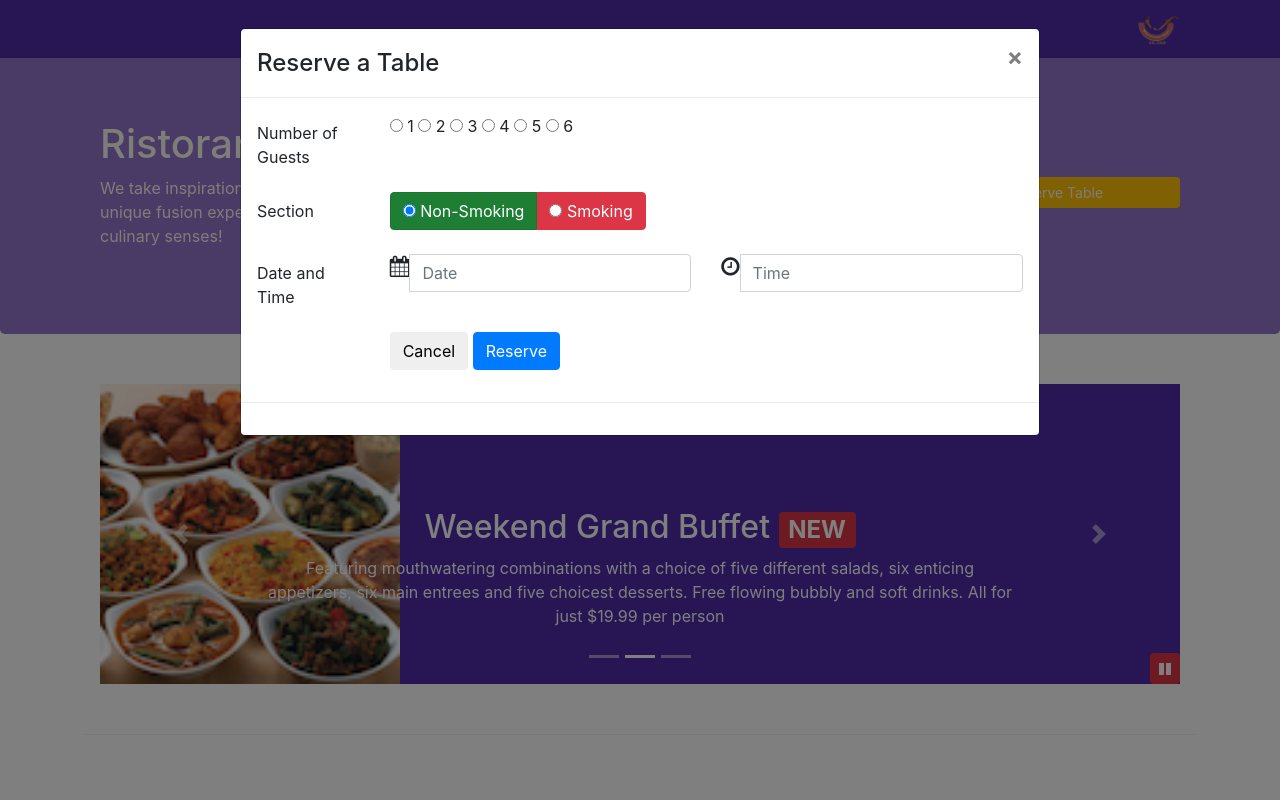
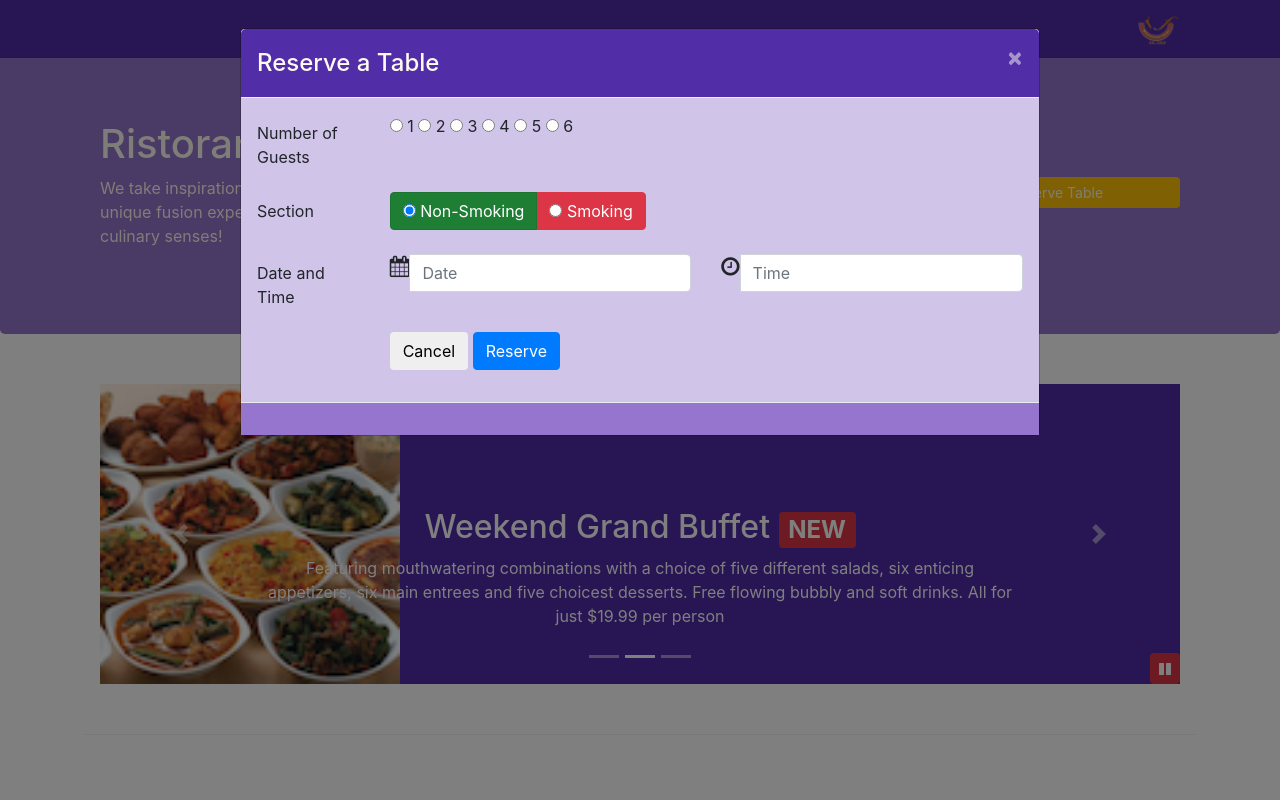
Before and after one commit to GrahamLaw/BootstrapProject, a website: page index.html in a window 1280 px wide. Both pictures are taken after a click on the button "Reserve Table". Shown: the top 800 px of the page. Drawn offline with nearby package versions, Linux system fonts and the light colour scheme.

Commit message:
Final Commit

```diff
--- a/css/styles.scss
+++ b/css/styles.scss
@@ -70,3 +70,18 @@ body{
     position: absolute;
     bottom: 0px;
 }
+
+.modal-header{
+      background-color: $background-dark;
+      color:floralwhite ;
+      .close {
+            color:floralwhite ;
+      }
+}
+
+.modal-body{
+    background-color: $background-pale;
+}
+.modal-footer {
+    background-color: $background-light;
+}
--- a/index.html
+++ b/index.html
@@ -33,7 +33,7 @@
                         <li class="nav-item"><a class="nav-link" href="./contactus.html"><span class="fa fa-address-card fa-lg"></span> Contact</a></li>
                 </ul>
                 <span class="navbar-text">
-                    <a data-toggle="modal" data-target="#loginModal">
+                    <a id="loginBtn" role="button">
                     <span class="fa fa-sign-in"></span> Login</a>
                 </span>
            </div>
@@ -154,7 +154,7 @@
                     <img src="img/logo.png" class="img-fluid">
                 </div>
                 <div class="col-12 col-sm-3 align-self-center">
-                    <a class="btn btn-warning btn-sm btn-block" role="button" data-toggle="modal" data-target="#reserveModal">Reserve Table</a>
+                    <a class="btn btn-warning btn-sm btn-block" role="button" id="reserveBtn">Reserve Table</a>
                 </div>
             </div>
         </div>
--- a/js/scripts.js
+++ b/js/scripts.js
@@ -1,5 +1,6 @@
         $(document).ready(function(){
             $("#mycarousel").carousel( { interval: 2000 } );
+
             $("#carousel-button").click(function(){
                 if ($("#carousel-button").children("span").hasClass('fa-pause')) {
                     $("#mycarousel").carousel('pause');
@@ -12,4 +13,11 @@
                     $("#carousel-button").children("span").addClass('fa-pause');
                 }
             });
+
+            $("#loginBtn").click(function(){
+                $("#loginModal").modal("toggle");
+            });
+            $("#reserveBtn").click(function(){
+                $("#reserveModal").modal("toggle");
+            });
         });
```
Also changed, not shown: css/styles.css.
